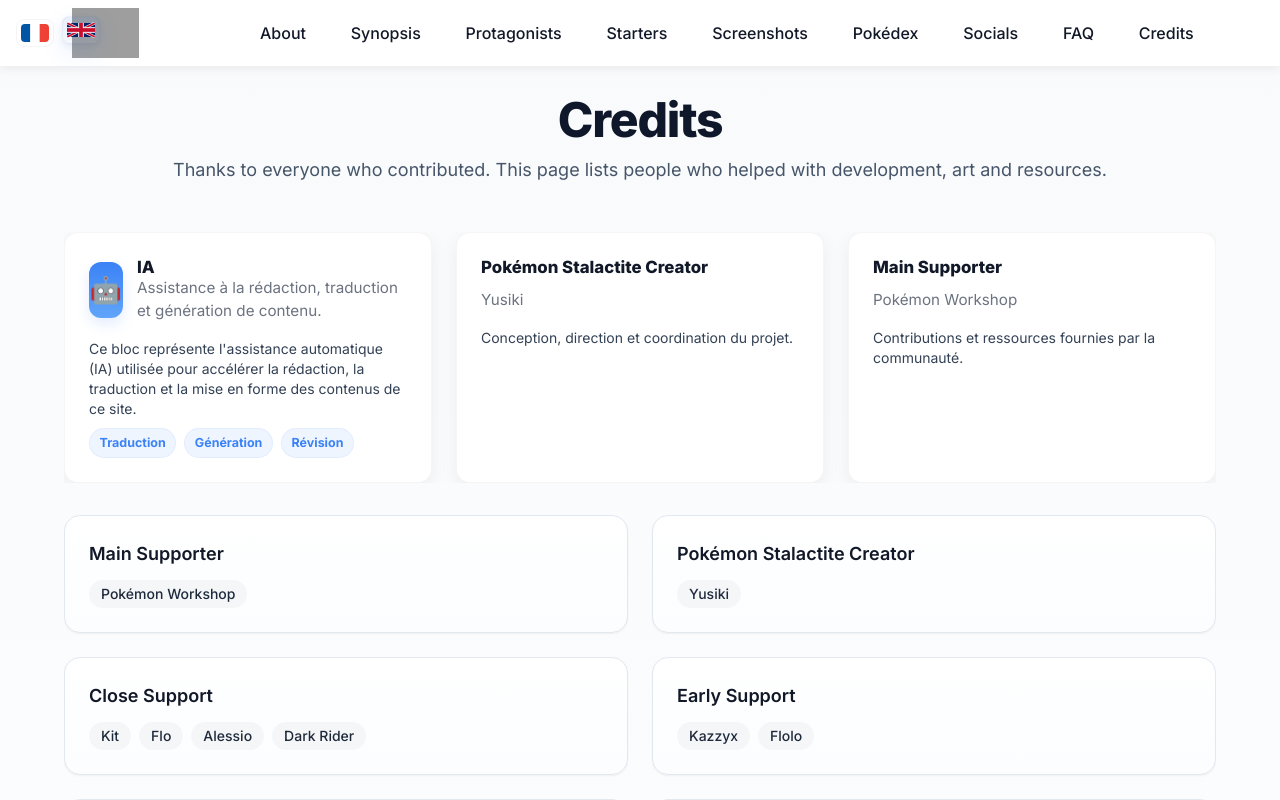
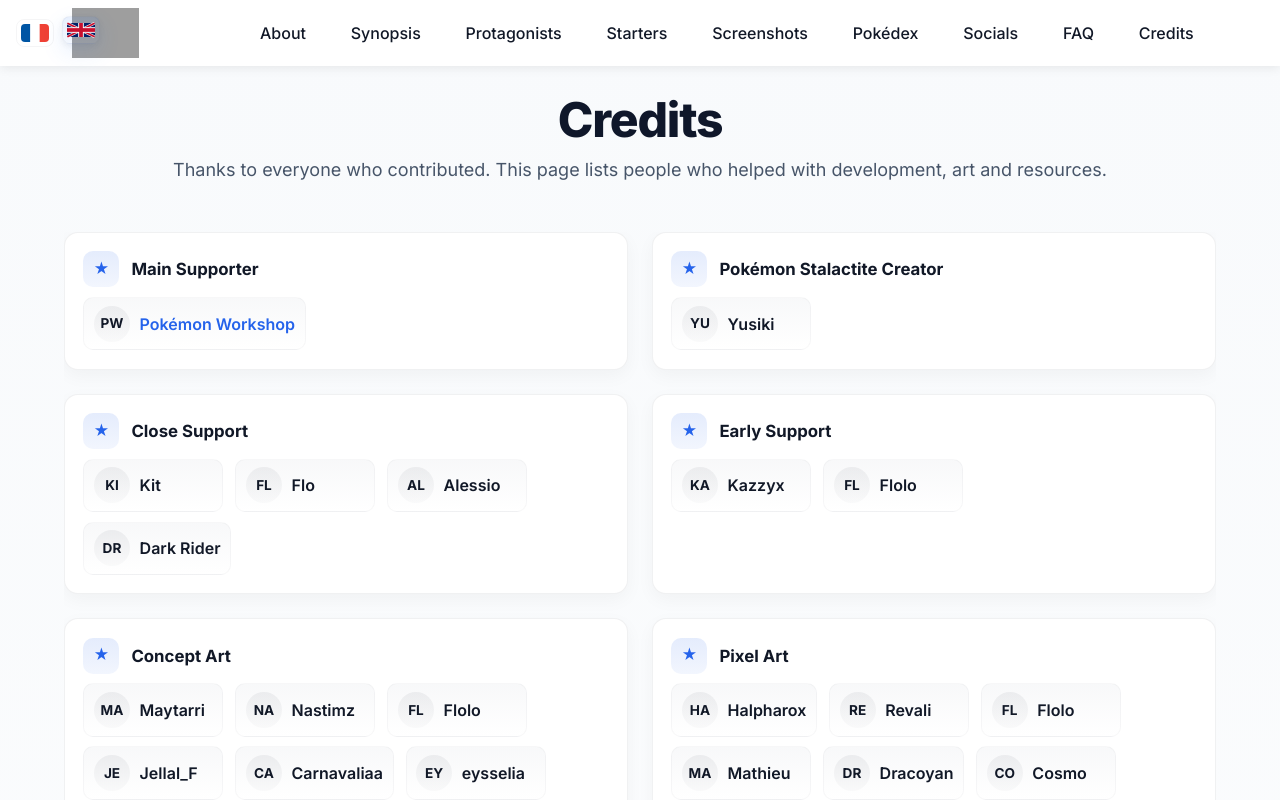
Before and after one commit to Yusiki0/Wiki-stalactite-full, a React (Vite) app: page /en/credits in a window 1280 px wide. Shown: the top 800 px of the page. Built offline with nearby package versions, Linux system fonts and the light colour scheme; grey boxes are pictures that could not be loaded.

Commit message:
CreditsPages update

```diff
--- a/src/components/CreditsPage.tsx
+++ b/src/components/CreditsPage.tsx
@@ -1,4 +1,3 @@
-import React from 'react';
 import { useIntl } from 'react-intl';
 import '../styles/credits.css';
 
@@ -32,28 +31,33 @@ const spanishPluginContribs = [
 ];
 
 const CreditListRenderer = ({ items }: { items: string[] }) => {
-  const allNames = items.flatMap(item => item.split(/\s*\|\|\s*/)); // Sépare par '||' avec ou sans espaces
+  const allNames = items.flatMap((item) => item.split(/\s*\|\|\s*/)); // Sépare par '||' avec ou sans espaces
 
   const renderName = (name: string) => {
     if (name === 'Pokémon Workshop') {
       return (
-        <a href="https://pokemonworkshop.com" target="_blank" rel="noopener noreferrer" className="text-slate-700 hover:text-slate-900 hover:underline">
+        <a href="https://pokemonworkshop.com" target="_blank" rel="noopener noreferrer" className="credit-link">
           {name}
         </a>
       );
     }
-    return <span className="text-slate-700">{name}</span>;
+    return <span className="credit-name">{name}</span>;
+  };
+
+  const initials = (name: string) => {
+    const parts = name.split(/\s+/).filter(Boolean);
+    if (parts.length === 0) return '';
+    if (parts.length === 1) return parts[0].slice(0, 2).toUpperCase();
+    return (parts[0][0] + parts[1][0]).toUpperCase();
   };
 
   return (
-    <div className="flex flex-wrap gap-x-2 gap-y-1 leading-relaxed">
+    <div className="contrib-list">
       {allNames.map((name, index) => (
-        <React.Fragment key={`${name}-${index}`}>
-          {renderName(name)}
-          {index < allNames.length - 1 && (
-            <span className="text-slate-400" aria-hidden="true">•</span>
-          )}
-        </React.Fragment>
+        <div className="contrib-item" key={`${name}-${index}`}>
+          <span className="avatar" aria-hidden="true">{initials(name)}</span>
+          <span className="contrib-meta">{renderName(name)}</span>
+        </div>
       ))}
     </div>
   );
@@ -73,57 +77,18 @@ export default function CreditsPage() {
             {intl.formatMessage({ id: 'credits.headerDesc' })}
           </p>
         </header>
-        {/* Featured cards: IA, Creator, Main Supporter */}
-        <section className="featured-grid grid grid-cols-1 md:grid-cols-3 gap-6 mb-8">
-          <article className="credit-card ia-card p-6">
-            <div className="credit-top">
-              <div className="credit-avatar">🤖</div>
-              <div>
-                <h3 className="credit-title">{intl.formatMessage({ id: 'credits.aiTitle', defaultMessage: 'IA' })}</h3>
-                <p className="credit-sub">{intl.formatMessage({ id: 'credits.aiDesc', defaultMessage: "Assistance à la rédaction, traduction et génération de contenu." })}</p>
-              </div>
-            </div>
-            <div className="credit-body">
-              <p className="text-sm text-slate-700">
-                {intl.formatMessage({ id: 'credits.aiNote', defaultMessage: "Ce bloc représente l'assistance automatique (IA) utilisée pour accélérer la rédaction, la traduction et la mise en forme des contenus de ce site." })}
-              </p>
-              <div className="credit-tags">
-                <span className="tag">{intl.formatMessage({ id: 'credits.tag.translation', defaultMessage: 'Traduction' })}</span>
-                <span className="tag">{intl.formatMessage({ id: 'credits.tag.generation', defaultMessage: 'Génération' })}</span>
-                <span className="tag">{intl.formatMessage({ id: 'credits.tag.review', defaultMessage: 'Révision' })}</span>
-              </div>
-            </div>
-          </article>
 
-          <article className="credit-card p-6">
-            <h3 className="credit-title">{intl.formatMessage({ id: 'credits.creator', defaultMessage: 'Créateur' })}</h3>
-            <p className="credit-sub">Yusiki</p>
-            <div className="credit-body">
-              <p className="text-sm text-slate-700">{intl.formatMessage({ id: 'credits.creatorNote', defaultMessage: "Conception, direction et coordination du projet." })}</p>
-            </div>
-          </article>
-
-          <article className="credit-card p-6">
-            <h3 className="credit-title">{intl.formatMessage({ id: 'credits.mainSupporter', defaultMessage: 'Support principal' })}</h3>
-            <p className="credit-sub">Pokémon Workshop</p>
-            <div className="credit-body">
-              <p className="text-sm text-slate-700">{intl.formatMessage({ id: 'credits.supporterNote', defaultMessage: 'Contributions et ressources fournies par la communauté.' })}</p>
-            </div>
-          </article>
-        </section>
-
-        {/* Section principale des crédits (groupes détaillés) */}
+        {/* Section principale des crédits */}
         <section className="grid grid-cols-1 md:grid-cols-2 gap-6 mb-10">
           {credits.map((group) => (
-            <article key={group.titleKey} className="bg-white border border-slate-200 rounded-2xl p-6 shadow-sm hover:shadow-md transition-shadow">
-              <h2 className="text-lg font-semibold mb-3 text-slate-800">
-                {intl.formatMessage({ id: group.titleKey })}
-              </h2>
-              <ul className="flex flex-wrap gap-2">
-                {group.items.map((i) => (
-                  <li key={i} className="px-3 py-1 rounded-full bg-slate-100 text-slate-800 text-sm font-medium shadow-xs">{i}</li>
-                ))}
-              </ul>
+            <article key={group.titleKey} className="credit-card">
+              <div className="credit-header">
+                <span className="title-icon">★</span>
+                <h2 className="credit-title">
+                  {intl.formatMessage({ id: group.titleKey })}
+                </h2>
+              </div>
+              <CreditListRenderer items={group.items} />
             </article>
           ))}
         </section>
--- a/src/styles/credits.css
+++ b/src/styles/credits.css
@@ -1,41 +1,100 @@
 :root{
-  --card-bg: #fff;
+  --credit-card-bg: #ffffff;
+  --credit-border: rgba(15,23,42,0.06);
   --muted: #6b7280;
-  --accent: #3b82f6;
+  --accent: #2563eb;
 }
 
-.featured-grid{display:grid;grid-template-columns:1fr;gap:1.25rem}
-@media(min-width:768px){.featured-grid{grid-template-columns:1.4fr 1fr 1fr}}
+/* Container card for each credit group */
+.credit-card {
+  background: var(--credit-card-bg);
+  border: 1px solid var(--credit-border);
+  border-radius: 14px;
+  padding: 1.15rem;
+  box-shadow: 0 6px 18px rgba(2,6,23,0.04);
+  transition: transform 150ms ease, box-shadow 150ms ease;
+}
 
-.credit-card{
-  background:var(--card-bg);
-  border-radius:14px;
-  padding:1rem;
-  box-shadow:0 6px 18px rgba(2,6,23,0.06);
-  border:1px solid rgba(15,23,42,0.04);
+.credit-card:hover{
+  transform: translateY(-4px);
+  box-shadow: 0 12px 34px rgba(2,6,23,0.06);
+}
+
+.credit-header{
+  display:flex;
+  align-items:center;
+  gap:0.75rem;
+  margin-bottom:0.6rem;
+}
+
+.credit-header .title-icon{
+  width:36px;
+  height:36px;
+  display:inline-grid;
+  place-items:center;
+  border-radius:10px;
+  background: linear-gradient(180deg, rgba(37,99,235,0.12), rgba(37,99,235,0.06));
+  color: var(--accent);
+  font-weight:700;
+  font-size:0.95rem;
+}
+
+.credit-title{
+  font-size:1.05rem;
+  font-weight:700;
+  color: #111827;
+}
+
+/* refined contributor list */
+.contrib-list{
+  display:flex;
+  flex-wrap:wrap;
+  gap:0.6rem 0.75rem;
+  align-items:flex-start;
+}
+
+.contrib-item{
+  display:flex;
+  gap:0.6rem;
+  align-items:center;
+  padding:0.48rem 0.6rem;
+  border-radius:10px;
+  background: linear-gradient(180deg, rgba(243,244,246,0.6), rgba(255,255,255,0.6));
+  border: 1px solid rgba(15,23,42,0.03);
+  min-width: 140px;
+}
+
+.avatar{
+  width:36px;
+  height:36px;
+  border-radius:999px;
+  background: linear-gradient(180deg, rgba(15,23,42,0.06), rgba(15,23,42,0.02));
+  color: #111827;
+  display:inline-grid;
+  place-items:center;
+  font-weight:700;
+  font-size:0.85rem;
+}
+
+.contrib-meta{
   display:flex;
   flex-direction:column;
-  gap:0.75rem;
-  transition:transform 160ms ease,box-shadow 160ms ease;
 }
-.credit-card:hover{transform:translateY(-6px);box-shadow:0 14px 40px rgba(2,6,23,0.08)}
 
-.credit-top{display:flex;gap:0.9rem;align-items:center}
-.credit-avatar{width:56px;height:56px;border-radius:12px;background:linear-gradient(180deg,var(--accent),#60a5fa);display:flex;align-items:center;justify-content:center;color:white;font-size:26px;box-shadow:0 6px 14px rgba(59,130,246,0.14)}
-.credit-title{font-size:1.05rem;font-weight:800;margin:0;color:var(--color-text)}
-.credit-sub{font-size:0.95rem;color:var(--muted);margin:0}
+.credit-link{
+  color: var(--accent);
+  text-decoration: none;
+  font-weight:600;
+}
 
-.credit-body{margin-top:0.25rem}
-.credit-tags{display:flex;gap:0.5rem;margin-top:0.6rem}
-.tag{background:rgba(59,130,246,0.08);color:var(--accent);padding:0.28rem 0.6rem;border-radius:999px;font-weight:700;font-size:0.78rem;border:1px solid rgba(59,130,246,0.08)}
+.credit-link:hover{ text-decoration: underline; }
 
-/* make the detailed groups match the general theme */
-article.bg-white{background:linear-gradient(180deg,#ffffff,#fbfdff)}
-article.bg-white h2{color:var(--color-text)}
-article.bg-white ul li{background:rgba(243,244,246,0.7)}
+.credit-name{ color: #111827; font-weight:600; }
 
-/* responsive tweaks */
+/* sidebar sticky card tweaks */
+.credit-aside{ padding:1rem; }
+
+/* responsive: make items full width on small screens */
 @media (max-width:640px){
-  .credit-avatar{width:48px;height:48px;font-size:22px}
-  .credit-title{font-size:1rem}
+  .contrib-item{ min-width: 100%; }
 }
```
